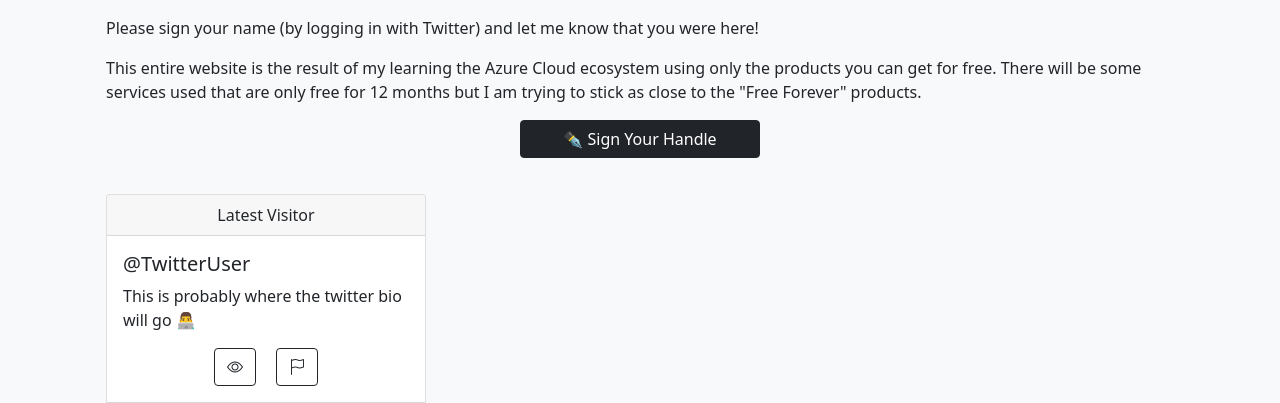
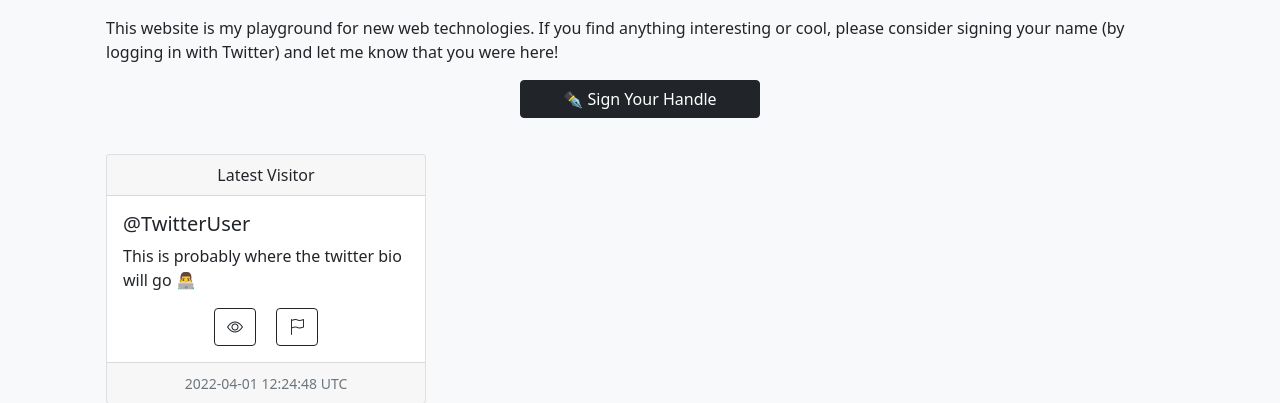
Before and after one commit to M-Barrows/web-playground, a Flask app: page / in a window 1280 px wide. Shown: the part 56-459 px from the top of the page. Run offline with Flask 2, Linux system fonts and the light colour scheme.

Commit message:
update home page description

```diff
--- a/src/templates/index.html
+++ b/src/templates/index.html
@@ -17,16 +17,8 @@
     {% include 'header.html' %}
     <div class="container px-4">
         <div class="container">
-            <p class='pt-3'>
-                Please sign your name (by logging in with Twitter) and let me know that you were here!
-            </p>
-
-            <p>
-                This entire website is the result of my learning the Azure Cloud ecosystem using only the products you
-                can
-                get for free.
-                There will be some services used that are only free for 12 months but I am trying to stick as
-                close to the "Free Forever" products.
+            <p class="pt-3">
+                This website is my playground for new web technologies. If you find anything interesting or cool, please consider signing your name (by logging in with Twitter) and let me know that you were here!
             </p>
         </div>
         <div class="row">
```
